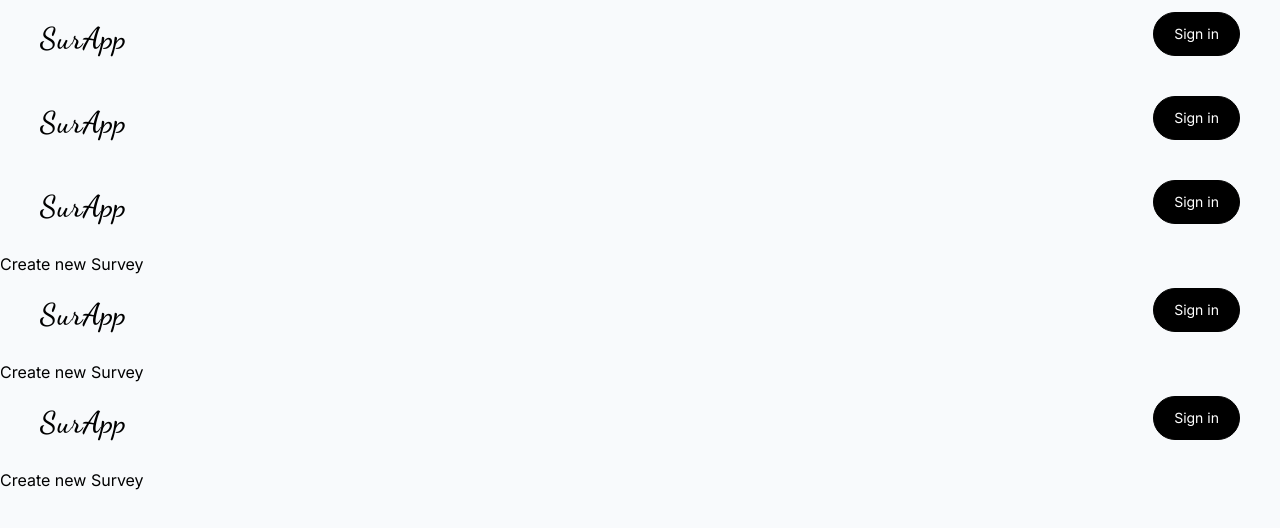
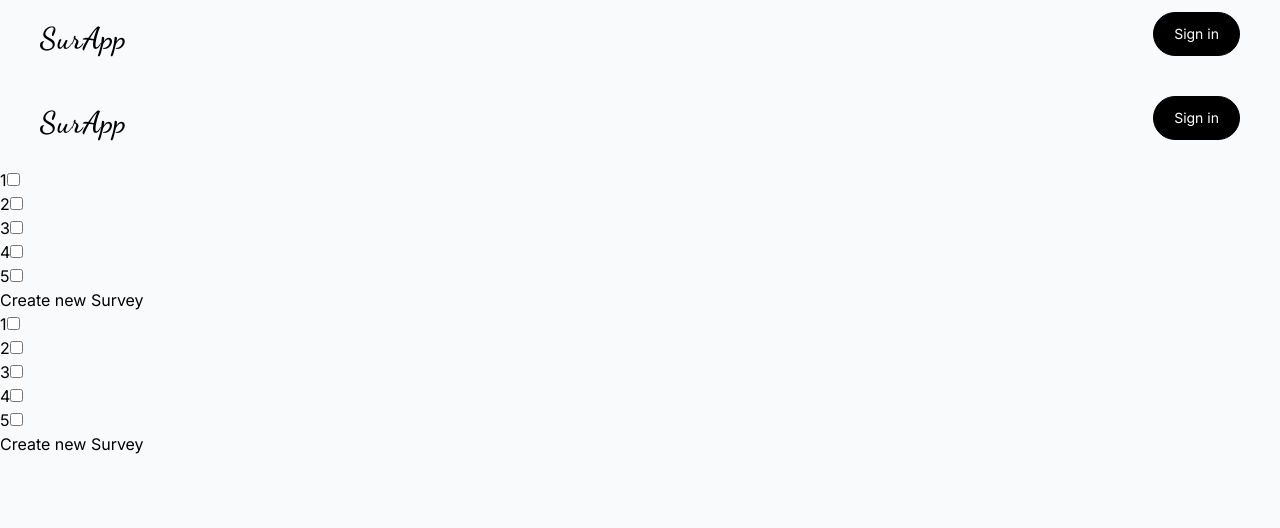
Before and after one commit to seymagulas/SurvApp, a Next.js app in the folder client/: page /dashboard in a window 1280 px wide. Shown: the top 528 px of the page. Built offline with nearby package versions, Linux system fonts and the light colour scheme.

Commit message:
fix: dashboard

```diff
--- /dev/null
+++ b/client/src/app/apiServices.tsx
@@ -0,0 +1,3 @@
+export const surveysFromDataBase = async (userId: number) => {
+
+}
--- a/client/src/app/components/questions/ListOfSurveys.tsx
+++ b/client/src/app/components/questions/ListOfSurveys.tsx
@@ -0,0 +1,25 @@
+'use client'
+import { useState } from "react";
+
+const RangeQuestion = () =>{
+  const [answer, setAnswer] = useState<number>(0);
+
+  const addAnswer = (value: string) => {
+    setAnswer(Number(value))
+  }
+
+  const range: number[] = [1, 2, 3, 4, 5]
+
+  return (
+    <div>
+      {range.map((value) => (
+        <div key={value}>
+          <label htmlFor={value.toString()}>{value}</label>
+          <input type='checkbox' id={value.toString()} value={value.toString()} onChange={(event) => addAnswer(event.target.value)}/>
+        </div>
+      ))}
+    </div>
+  )
+}
+
+export default RangeQuestion
--- a/client/src/app/components/questions/RangeQuestion.tsx
+++ b/client/src/app/components/questions/RangeQuestion.tsx
@@ -1,5 +1,4 @@
 'use client'
-import React from "react";
 import { useState } from "react";
 
 const RangeQuestion = () =>{
--- a/client/src/app/dashboard/index/page.tsx
+++ /dev/null
@@ -1 +0,0 @@
-//List all surveys
--- a/client/src/app/dashboard/layout.tsx
+++ b/client/src/app/dashboard/layout.tsx
@@ -1,5 +1,3 @@
-import { Inter } from 'next/font/google';
-const inter = Inter({ subsets: ['latin'] });
 import Navbar from '../components/navbar/Navbar';
 import Dashboard from './page';
 
@@ -17,7 +15,6 @@ export default function RootLayout({
     <html lang="en">
       <header>
         <Navbar />
-          {children}
       </header>
       <body>
         <main>
--- a/client/src/app/dashboard/page.tsx
+++ b/client/src/app/dashboard/page.tsx
@@ -1,12 +1,13 @@
-import Navbar from '../components/navbar/Navbar';
+import ListOfSurveys from '../components/questions/ListOfSurveys'
 import Link from 'next/link';
+
 
 
 const Dashboard = () => {
   return (
     <div>
       <div>
-        <Navbar/>
+        <ListOfSurveys/>
       </div>
       <div>
         <Link href="/dashboard/createNewSurvey">
```
Also changed, not shown: client/src/app/components/questions/NavBar.tsx (deleted), client/src/app/dashboard/createNewSurvey/sendByEmail/layout.tsx (added).
